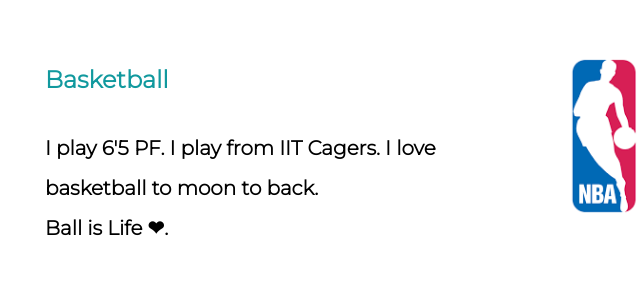
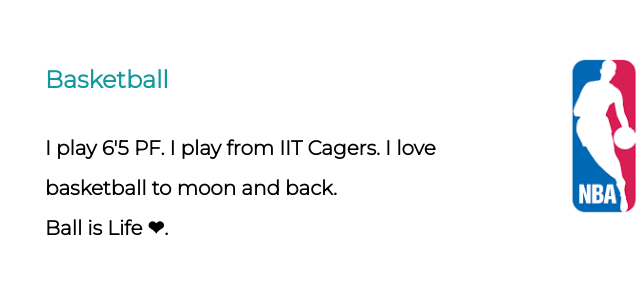
Before and after one commit to vishwanathpawar43/vishup, a plain HTML site: page index.html in a window 1280 px wide. Shown: the part 1940-2238 px from the top of the page, 275-915 px from the left. Drawn offline with Linux system fonts and the light colour scheme.

Commit message:
Update index.html

```diff
--- a/index.html
+++ b/index.html
@@ -39,7 +39,7 @@
         <div class="skill-row">
           <img class="tempimage2" src="images/nbalogo1.png" alt="Hot-img">
           <h3>Basketball</h3>
-          <p> I play 6'5 PF. I play from IIT Cagers. I love basketball to moon to back. <br> Ball is Life ❤.</p>
+          <p> I play 6'5 PF. I play from IIT Cagers. I love basketball to moon and back. <br> Ball is Life ❤.</p>
         </div>
       </div>
       <hr>
```
